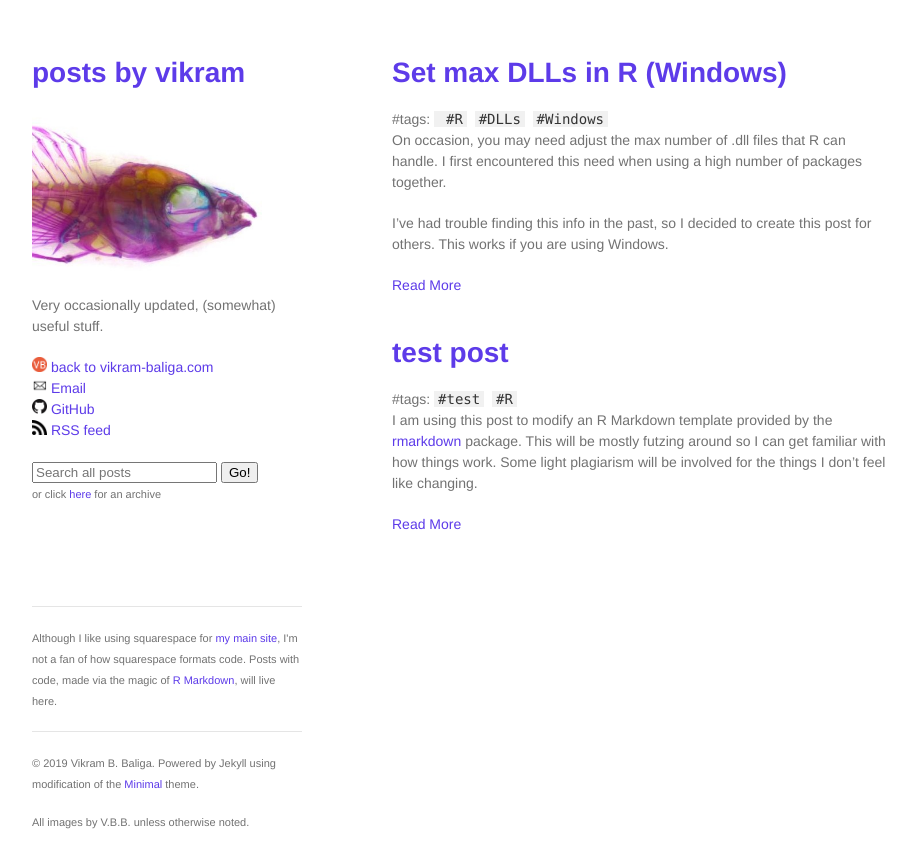
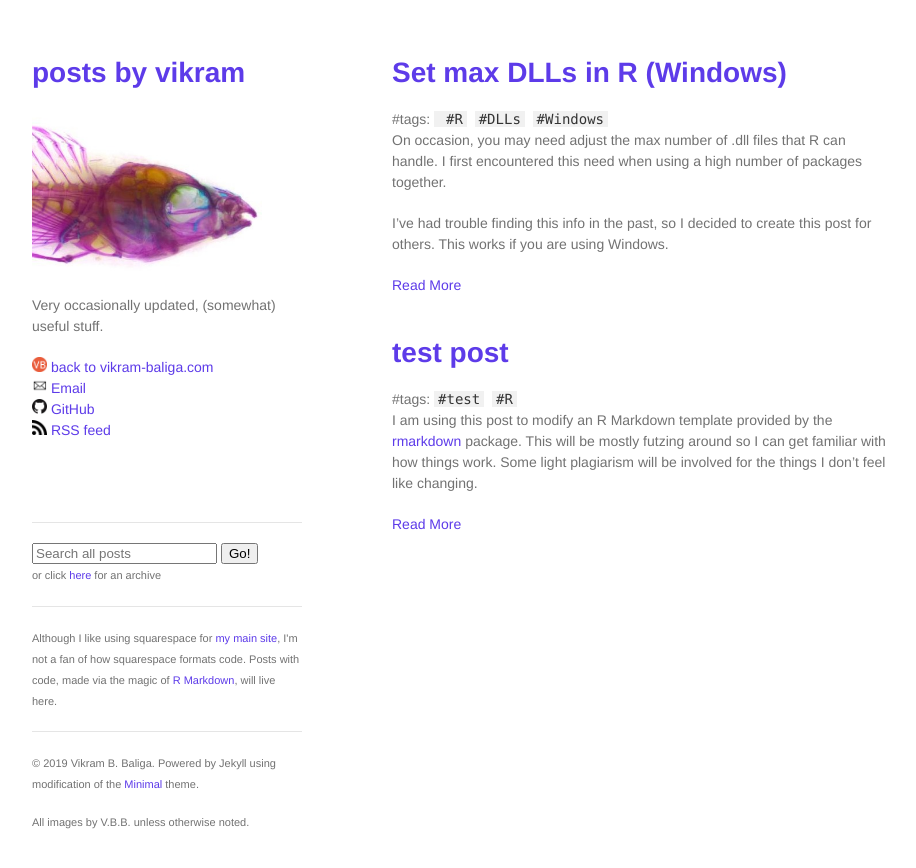
Before and after one commit to vbaliga/vbaliga.github.io, a Jekyll site: the page built from index.html, in a window 1280 px wide. Shown: the top 868 px of the page, without its empty margins (178-1094 px from the left). Built offline with Jekyll 4.4.1, drawn with Linux system fonts in a browser that asks for light colours; a script that is not in the unit is left out.

Commit message:
Update default.html

```diff
--- a/_layouts/default.html
+++ b/_layouts/default.html
@@ -32,6 +32,18 @@
 
         <br>
 
+      </header>
+
+      <section>
+
+      {{ content }}
+
+      </section>
+
+      <footer>
+
+       <hr size=1>
+
         <form method="get" action="https://www.google.com/search" target="_blank">
           <input type="hidden" name="sitesearch" value="vbaliga.github.io" />
           <input type="text" name="q" maxlength="255" placeholder="Search all posts" />
@@ -40,16 +52,7 @@
 
         <p style="margin: 0; padding-top:0;"><small>or click <a href={{"/archive/archive"}}>here</a> for an archive</small></p>
 
-
-
         <br>
-      </header>
-      <section>
-
-      {{ content }}
-
-      </section>
-      <footer>
 
         <hr size=1>
         <p><small>Although I like using squarespace for <a href="https://www.vikram-baliga.com/">my main site</a>, I'm not a fan of how squarespace formats code. Posts with code, made via the magic of <a href="https://rmarkdown.rstudio.com/">R Markdown</a>, will live here.</small></p>
```
